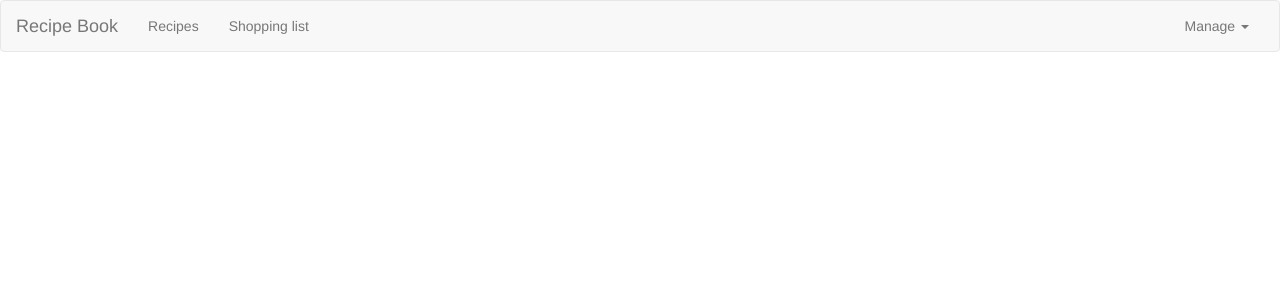
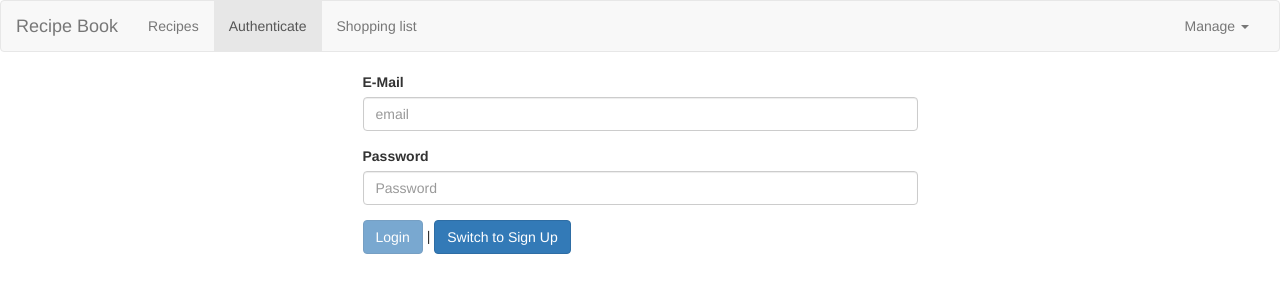
Before and after one commit to i-bulat/angular-project, an Angular app: page /auth in a window 1280 px wide. Before the commit this address led to /. Shown: the top 300 px of the page. Built offline with nearby package versions, Linux system fonts and the light colour scheme.

Commit message:
auth commit

```diff
--- a/src/app-routing.module.ts
+++ b/src/app-routing.module.ts
@@ -1,5 +1,6 @@
 import { NgModule } from "@angular/core";
 import { RouterModule, Routes } from "@angular/router";
+import { AuthComponent } from "./app/auth/auth.component";
 import { RecipeDetailComponent } from "./app/recipes/recipe-detail/recipe-detail.component";
 import { RecipeEditComponent } from "./app/recipes/recipe-edit/recipe-edit.component";
 import { RecipesResolverService } from "./app/recipes/recipe-resolver.service";
@@ -16,6 +17,7 @@
         { path: ':id/edit', component: RecipeEditComponent, resolve: [RecipesResolverService] }
     ] },
     { path: 'shopping-list', component: ShoppingListComponent },
+    { path: 'auth', component: AuthComponent }
 
 ]
 
--- a/src/app/app.module.ts
+++ b/src/app/app.module.ts
@@ -17,6 +17,7 @@
 import { RecipeStartComponent } from './recipes/recipe-start/recipe-start.component';
 import { RecipeEditComponent } from './recipes/recipe-edit/recipe-edit.component';
 import { RecipeService } from './recipes/recipe.service';
+import { AuthComponent } from './auth/auth.component';
 
 @NgModule({
   declarations: [
@@ -31,6 +32,7 @@
     DropdownDirective,
     RecipeStartComponent,
     RecipeEditComponent,
+    AuthComponent
   ],
   imports: [BrowserModule,
     FormsModule,
--- /dev/null
+++ b/src/app/auth/auth.component.html
@@ -0,0 +1,45 @@
+<div class="row">
+  <div class="col-xs-12 col-md-6 col-md-offset-3">
+    <form #authForm="ngForm" (ngSubmit)="onSubmit(authForm)">
+      <div class="form-group">
+        <label for="email">E-Mail</label>
+        <input
+          type="email"
+          id="email"
+          class="form-control"
+          placeholder="email"
+          ngModel
+          name="email"
+          required
+          email
+        />
+      </div>
+      <div class="form-group">
+        <label for="password">Password</label>
+        <input
+          type="password"
+          class="form-control"
+          id="password"
+          placeholder="Password"
+          ngModel
+          name="password"
+          required
+          minlength="6"
+        />
+      </div>
+      <div>
+        <button
+        class="btn btn-primary"
+        type="submit"
+        [disabled]="!authForm.valid"
+        >
+          {{ isLoginMode ? "Login" : "Sign Up" }}
+        </button>
+        |
+        <button type="button" class="btn btn-primary" (click)="onSwitchMode()">
+          Switch to {{ isLoginMode ? "Sign Up" : "Login" }}
+        </button>
+      </div>
+    </form>
+  </div>
+</div>
--- /dev/null
+++ b/src/app/auth/auth.component.ts
@@ -0,0 +1,19 @@
+import { Component } from "@angular/core";
+import { NgForm } from "@angular/forms";
+
+@Component({
+    selector: "app-auth",
+    templateUrl: "./auth.component.html",
+})
+export class AuthComponent {
+    isLoginMode = true;
+
+    onSwitchMode() {
+        this.isLoginMode = !this.isLoginMode;
+    }
+
+    onSubmit(form: NgForm) {
+        console.log(form.value);
+        form.reset();
+    }
+}
--- a/src/app/header/header.component.html
+++ b/src/app/header/header.component.html
@@ -6,6 +6,7 @@
         <div class="collapse navbar-collapse">
             <ul class="nav navbar-nav">
                 <li routerLinkActive="active"><a routerLink="/recipes" > Recipes </a></li>
+                <li routerLinkActive="active"><a routerLink="/auth" > Authenticate </a></li>
                 <li routerLinkActive="active"><a routerLink="/shopping-list" > Shopping list </a></li>
             </ul>
             <ul class="nav navbar-nav navbar-right">
```
